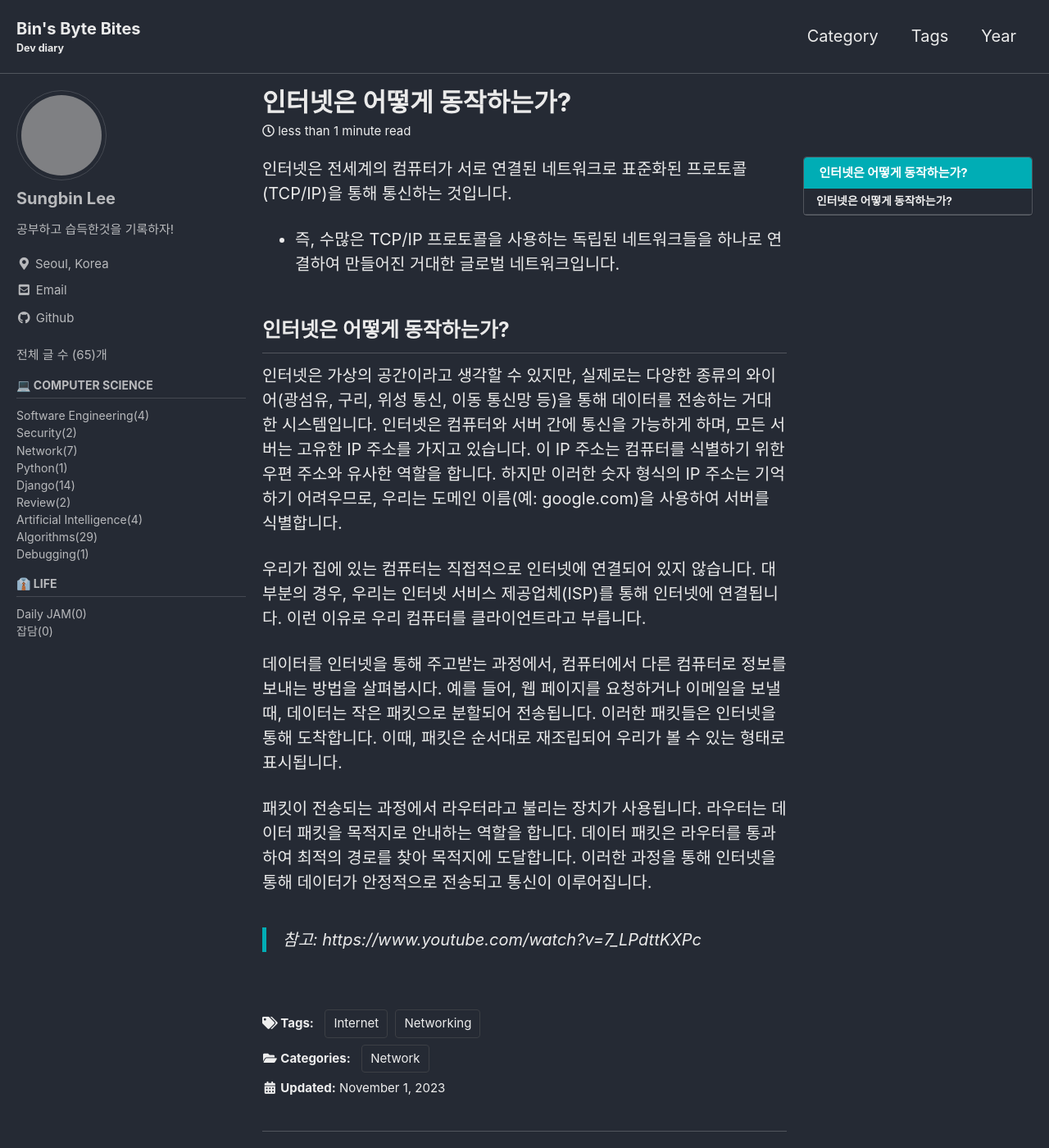
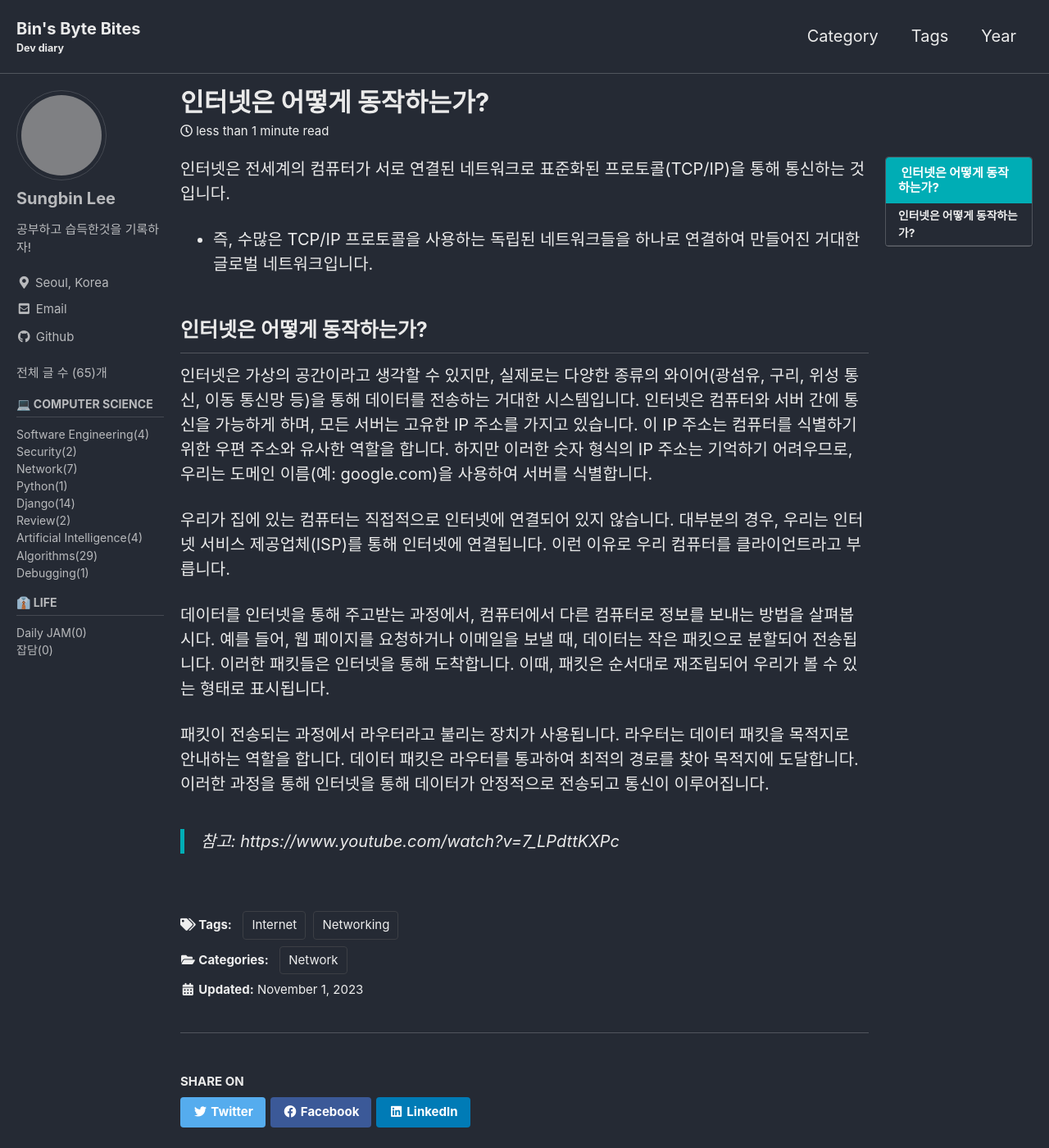
Before and after one commit to sungbinlee/tech.sungbinlee.dev, a Jekyll site: the page built from _posts/Network/2023-11-01-the-internet.md, in a window 1280 px wide and 1400 px high. Shown: the whole window at 82% size. Built offline with Jekyll 4.4.1, drawn with Linux system fonts in a browser that asks for light colours; cached includes are drawn as plain includes; comment, search, counter and statistics services are not loaded; grey boxes are pictures that could not be loaded.

Commit message:
Set sidebar width to 200px and 250px

```diff
--- a/_sass/minimal-mistakes/_variables.scss
+++ b/_sass/minimal-mistakes/_variables.scss
@@ -156,8 +156,8 @@ $max-width: $x-large !default;
    ========================================================================== */
 
 $right-sidebar-width-narrow: 200px !default;
-$right-sidebar-width: 300px !default;
-$right-sidebar-width-wide: 400px !default;
+$right-sidebar-width: 200px !default; // default 300px
+$right-sidebar-width-wide: 250px !default; // default 400px
 
 /*
    Other
```
